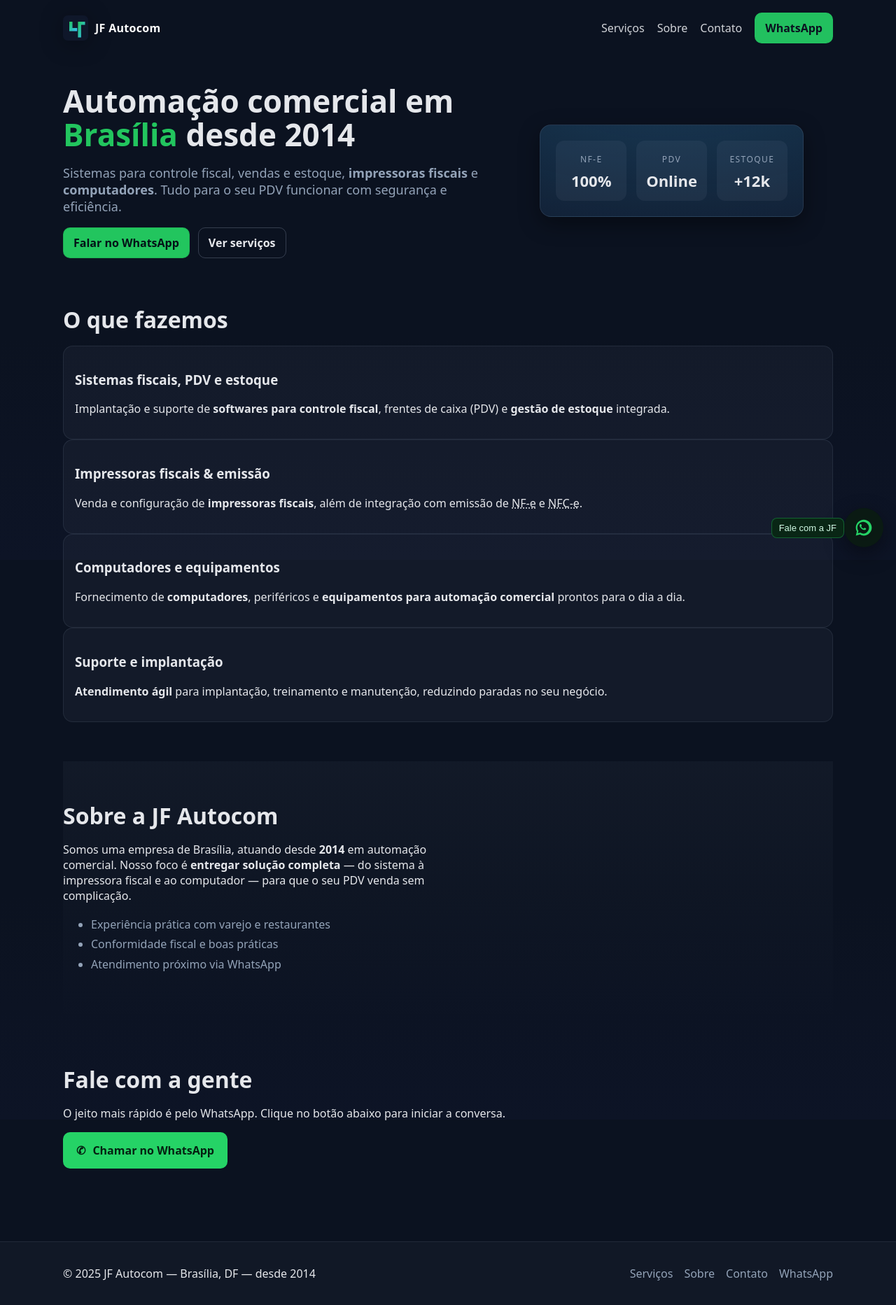
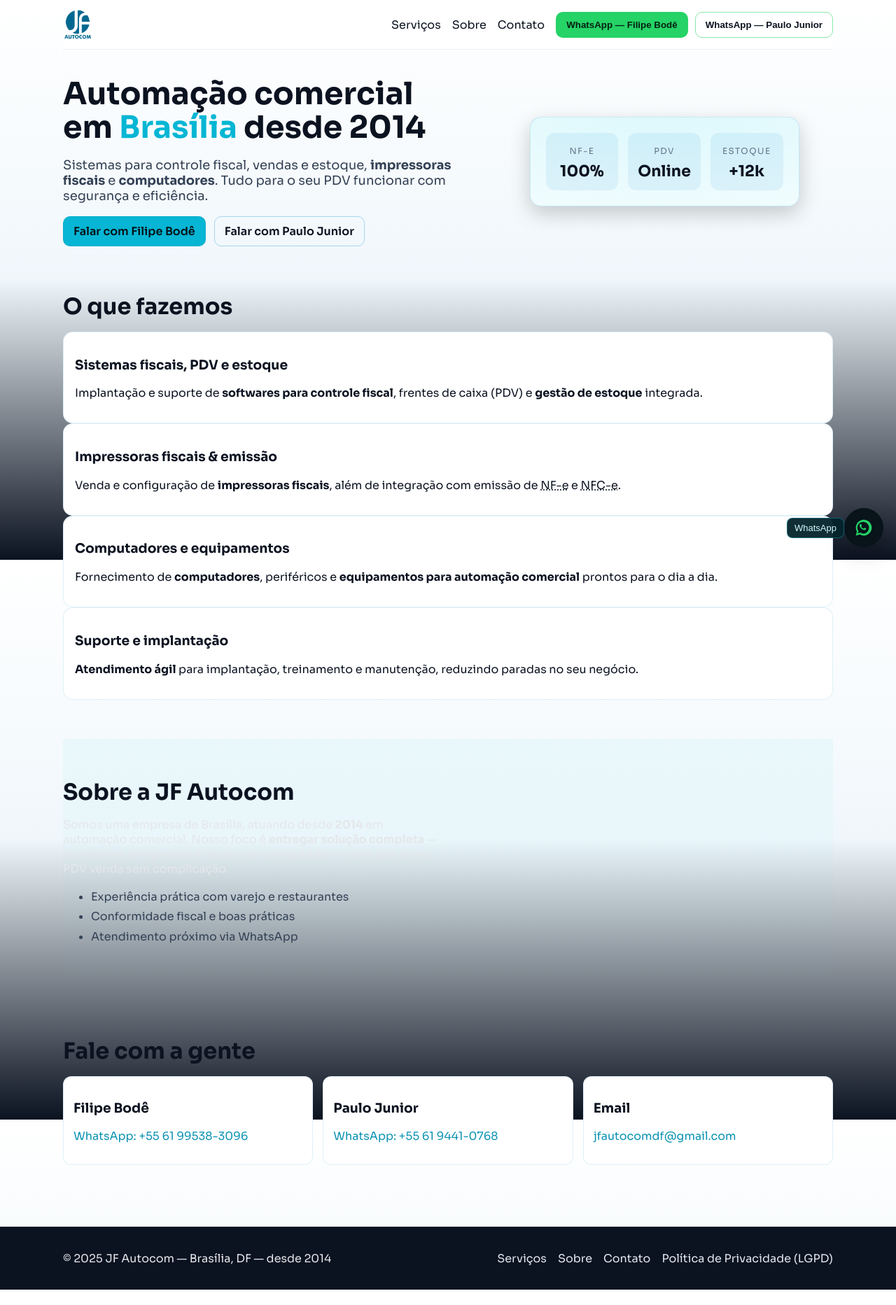
Before and after one commit to filipecbode/jfautocom, a plain HTML site: page index.html in a window 1280 px wide. Shown: the whole page at 70% size. After the commit the page ends 1843 px from the top, so only its background shows below. Drawn offline with Linux system fonts and the light colour scheme.

Commit message:
Add files via upload

```diff
--- a/index.html
+++ b/index.html
@@ -5,29 +5,34 @@
   <meta name="viewport" content="width=device-width, initial-scale=1" />
   <title>JF Autocom — Automação comercial em Brasília desde 2014</title>
   <meta name="description" content="Automação comercial em Brasília: sistemas para controle fiscal, vendas e estoque, impressoras fiscais e computadores. Desde 2014." />
-  <meta name="theme-color" content="#0f172a" />
-  <link rel="icon" href="assets/logo.svg" type="image/svg+xml" />
-  <link rel="preconnect" href="https://fonts.gstatic.com" crossorigin>
-  <link rel="preload" as="style" href="styles.css" />
-  <link rel="stylesheet" href="styles.css" />
+  <meta name="theme-color" content="#ffffff" />
+  <link rel="icon" href="assets/favicon-32.png" sizes="32x32" />
+  <link rel="icon" href="assets/icon-192.png" sizes="192x192" />
+  <link rel="apple-touch-icon" href="assets/apple-touch-icon.png" />
   <meta property="og:title" content="JF Autocom — Automação comercial" />
   <meta property="og:description" content="Soluções em automação comercial: sistemas fiscais, PDV, estoque, impressoras fiscais e computadores." />
   <meta property="og:type" content="website" />
   <meta property="og:locale" content="pt_BR" />
-  <!-- Ajuste a URL quando publicar -->
+  <meta property="og:image" content="assets/og-image.png" />
   <meta property="og:url" content="" />
+  <link rel="preconnect" href="https://fonts.googleapis.com">
+  <link rel="preconnect" href="https://fonts.gstatic.com" crossorigin>
+  <link href="https://fonts.googleapis.com/css2?family=Sora:wght@400;500;600;700&display=swap" rel="stylesheet">
+  <link rel="stylesheet" href="styles.css" />
 </head>
-<body>
+<body class="header-light">
   <header class="container header">
     <a class="brand" href="#inicio" aria-label="JF Autocom - início">
-      <img src="assets/logo.svg" alt="Logo JF Autocom" width="36" height="36" />
-      <span>JF Autocom</span>
+      <img src="assets/logo.png" alt="Logo JF Autocom" class="brand__logo" />
     </a>
     <nav class="nav">
       <a href="#servicos">Serviços</a>
       <a href="#sobre">Sobre</a>
       <a href="#contato">Contato</a>
-      <a class="btn btn--whatsapp" href="#whatsapp" onclick="return openWhatsApp()">WhatsApp</a>
+      <div class="split-cta">
+        <button class="btn btn--whatsapp" onclick="return openWhats('filipe')">WhatsApp — Filipe Bodê</button>
+        <button class="btn btn--whatsapp btn--outline" onclick="return openWhats('paulo')">WhatsApp — Paulo Junior</button>
+      </div>
     </nav>
   </header>
 
@@ -37,8 +42,8 @@
         <h1>Automação comercial em <span class="highlight">Brasília</span> desde 2014</h1>
         <p>Sistemas para controle fiscal, vendas e estoque, <strong>impressoras fiscais</strong> e <strong>computadores</strong>. Tudo para o seu PDV funcionar com segurança e eficiência.</p>
         <div class="cta">
-          <a class="btn btn--primary" href="#whatsapp" onclick="return openWhatsApp('Olá! Quero saber mais sobre os sistemas da JF Autocom.')">Falar no WhatsApp</a>
-          <a class="btn btn--ghost" href="#servicos">Ver serviços</a>
+          <a class="btn btn--primary" href="#whatsapp" onclick="return openWhats('filipe','Olá! Quero saber mais sobre os sistemas da JF Autocom.')">Falar com Filipe Bodê</a>
+          <a class="btn btn--ghost" href="#whatsapp" onclick="return openWhats('paulo','Olá, Paulo! Preciso de uma cotação de automação comercial.')">Falar com Paulo Junior</a>
         </div>
       </div>
       <div class="hero__media" aria-hidden="true">
@@ -88,13 +93,20 @@
 
     <section id="contato" class="section container">
       <h2>Fale com a gente</h2>
-      <p>O jeito mais rápido é pelo WhatsApp. Clique no botão abaixo para iniciar a conversa.</p>
-      <p>
-        <a class="btn btn--whatsapp btn--lg" href="#whatsapp" onclick="return openWhatsApp('Olá! Preciso de automação comercial para minha empresa.')">
-          <span class="wa-icon" aria-hidden="true">✆</span>
-          <span>Chamar no WhatsApp</span>
-        </a>
-      </p>
+      <div class="contact-cards">
+        <article class="contact">
+          <h3>Filipe Bodê</h3>
+          <p><a href="#whatsapp" onclick="return openWhats('filipe')">WhatsApp: +55 61 99538-3096</a></p>
+        </article>
+        <article class="contact">
+          <h3>Paulo Junior</h3>
+          <p><a href="#whatsapp" onclick="return openWhats('paulo')">WhatsApp: +55 61 9441-0768</a></p>
+        </article>
+        <article class="contact">
+          <h3>Email</h3>
+          <p><a href="mailto:jfautocomdf@gmail.com">jfautocomdf@gmail.com</a></p>
+        </article>
+      </div>
     </section>
   </main>
 
@@ -105,37 +117,26 @@
         <a href="#servicos">Serviços</a>
         <a href="#sobre">Sobre</a>
         <a href="#contato">Contato</a>
-        <a href="#whatsapp" onclick="return openWhatsApp()">WhatsApp</a>
+        <a href="privacy.html">Política de Privacidade (LGPD)</a>
       </nav>
     </div>
   </footer>
 
-  <!-- Botão flutuante do WhatsApp -->
-  <button class="fab" aria-label="Abrir conversa no WhatsApp" onclick="openWhatsApp()">
-    <svg xmlns="http://www.w3.org/2000/svg" viewBox="0 0 32 32" width="28" height="28" aria-hidden="true">
-      <path fill="#25D366" d="M19.11 17.19c-.26-.13-1.54-.76-1.77-.84-.24-.09-.41-.13-.59.13-.17.26-.67.84-.82 1.02-.15.17-.3.2-.56.07-.26-.13-1.09-.4-2.08-1.27-.77-.69-1.29-1.54-1.45-1.8-.15-.26-.02-.4.11-.53.12-.12.26-.3.4-.45.13-.15.17-.26.26-.43.09-.17.04-.32-.02-.45-.06-.13-.59-1.41-.81-1.93-.21-.5-.43-.43-.59-.44-.15-.01-.32-.01-.49-.01-.17 0-.45.06-.69.32-.24.26-.9.88-.9 2.15 0 1.26.93 2.48 1.06 2.65.13.17 1.83 2.8 4.44 3.91.62.27 1.1.43 1.47.55.62.2 1.19.17 1.64.1.5-.07 1.54-.63 1.76-1.25.22-.62.22-1.15.15-1.26-.06-.1-.23-.16-.49-.29z"/>
-      <path fill="#25D366" d="M16 3C8.82 3 3 8.82 3 16c0 2.29.61 4.46 1.67 6.33L3 29l6.86-1.8C11.66 28.36 13.76 29 16 29c7.18 0 13-5.82 13-13S23.18 3 16 3zm0 23c-1.98 0-3.82-.58-5.35-1.58l-.38-.24-4.05 1.06 1.09-3.95-.25-.4C6.06 19.82 5.5 18 5.5 16 5.5 10.76 9.76 6.5 15 6.5S24.5 10.76 24.5 16 20.24 26 15 26z"/>
-    </svg>
-    <span class="fab__badge">Fale com a JF</span>
-  </button>
+  <!-- Botão flutuante do WhatsApp (menu com 2 contatos) -->
+  <div class="fab-group">
+    <div class="fab-menu" id="fabMenu" aria-label="Contatos WhatsApp">
+      <button class="fab-option" onclick="openWhats('filipe')">Filipe Bodê</button>
+      <button class="fab-option" onclick="openWhats('paulo')">Paulo Junior</button>
+    </div>
+    <button class="fab" aria-label="Abrir menu do WhatsApp" id="fabToggle">
+      <svg xmlns="http://www.w3.org/2000/svg" viewBox="0 0 32 32" width="28" height="28" aria-hidden="true">
+        <path fill="#25D366" d="M19.11 17.19c-.26-.13-1.54-.76-1.77-.84-.24-.09-.41-.13-.59.13-.17.26-.67.84-.82 1.02-.15.17-.3.2-.56.07-.26-.13-1.09-.4-2.08-1.27-.77-.69-1.29-1.54-1.45-1.8-.15-.26-.02-.4.11-.53.12-.12.26-.3.4-.45.13-.15.17-.26.26-.43.09-.17.04-.32-.02-.45-.06-.13-.59-1.41-.81-1.93-.21-.5-.43-.43-.59-.44-.15-.01-.32-.01-.49-.01-.17 0-.45.06-.69.32-.24.26-.9.88-.9 2.15 0 1.26.93 2.48 1.06 2.65.13.17 1.83 2.8 4.44 3.91.62.27 1.1.43 1.47.55.62.2 1.19.17 1.64.1.5-.07 1.54-.63 1.76-1.25.22-.62.22-1.15.15-1.26-.06-.1-.23-.16-.49-.29z"/>
+        <path fill="#25D366" d="M16 3C8.82 3 3 8.82 3 16c0 2.29.61 4.46 1.67 6.33L3 29l6.86-1.8C11.66 28.36 13.76 29 16 29c7.18 0 13-5.82 13-13S23.18 3 16 3zm0 23c-1.98 0-3.82-.58-5.35-1.58l-.38-.24-4.05 1.06 1.09-3.95-.25-.4C6.06 19.82 5.5 18 5.5 16 5.5 10.76 9.76 6.5 15 6.5S24.5 10.76 24.5 16 20.24 26 15 26z"/>
+      </svg>
+      <span class="fab__badge">WhatsApp</span>
+    </button>
+  </div>
 
   <script src="script.js"></script>
-
-  <!-- Dados estruturados (ajuste a URL e dados quando publicar) -->
-  <script type="application/ld+json">
-  {
-    "@context": "https://schema.org",
-    "@type": "LocalBusiness",
-    "name": "JF Autocom",
-    "description": "Automação comercial em Brasília: sistemas para controle fiscal, PDV, estoque, impressoras fiscais e computadores.",
-    "areaServed": "Brasília, DF",
-    "foundingDate": "2014-01-01",
-    "url": "",
-    "telephone": "+55 61 99538-3096",
-    "sameAs": [
-      "https://wa.me/5561995383096"
-    ]
-  }
-  </script>
 </body>
 </html>
--- a/script.js
+++ b/script.js
@@ -1,23 +1,39 @@
-// Todas as labels estão em pt-BR
-const WA_NUMBER = '5561995383096'; // número no formato internacional sem +
+// Contatos WhatsApp
+const WA = {
+  filipe: '5561995383096',
+  paulo: '556194410768',
+};
 
-function openWhatsApp(message){
+function openWhats(who, message){
+  const number = WA[who] || WA['filipe'];
   const defaultMsg = message || 'Olá! Vim pelo site da JF Autocom e quero saber mais.';
-  const url = new URL(`https://wa.me/${WA_NUMBER}`);
-  url.searchParams.set('text', defaultMsg);
-
-  // UTM simples para referência (aparece só para você no texto)
+  const url = new URL(`https://wa.me/${number}`);
   const ref = `
 
 (Origem: site — ${location.hostname}${location.pathname})`;
   url.searchParams.set('text', defaultMsg + ref);
-
   window.open(url.toString(), '_blank', 'noopener');
-  return false; // evita navegação do link
+  return false;
 }
 
-// Atualiza ano no footer
+// Atualiza ano e gerencia header em scroll
 (function(){
   const y = document.getElementById('year');
   if(y) y.textContent = new Date().getFullYear();
+
+  const onScroll = () => {
+    if (window.scrollY > 4) document.body.classList.add('is-scrolled');
+    else document.body.classList.remove('is-scrolled');
+  };
+  window.addEventListener('scroll', onScroll, { passive: true });
+  onScroll();
+
+  // FAB menu toggle
+  const toggle = document.getElementById('fabToggle');
+  const menu = document.getElementById('fabMenu');
+  if(toggle && menu){
+    toggle.addEventListener('click', () => {
+      menu.classList.toggle('open');
+    });
+  }
 })();
--- a/styles.css
+++ b/styles.css
@@ -1,93 +1,101 @@
-/* ====== Base ====== */
+/* ====== Base (paleta ciano, fonte Sora) ====== */
 :root{
-  --bg: #0b1220;
-  --card: #0f172a;
-  --text: #e5e7eb;
-  --muted: #93a3b8;
-  --primary: #22c55e;
-  --primary-strong: #16a34a;
-  --wa: #25D366;
-  --accent: #38bdf8;
-  --shadow: 0 10px 30px rgba(0,0,0,.4);
+  --bg: #0b1220;              /* fundo geral escuro */
+  --card: #0f172a;            /* cartões */
+  --text: #0b1220;            /* texto escuro p/ header claro */
+  --text-invert: #e5e7eb;     /* texto claro */
+  --muted: #6b7280;           /* cinza médio */
+  --primary: #06B6D4;         /* ciano principal */
+  --primary-strong: #0891B2;  /* ciano hover */
+  --wa: #25D366;              /* WhatsApp */
+  --accent: #22D3EE;          /* ciano claro */
+  --shadow: 0 10px 30px rgba(0,0,0,.2);
 }
 *{ box-sizing: border-box }
 html,body{ height:100% }
 body{
-  margin:0; font-family: system-ui, -apple-system, Segoe UI, Roboto, Ubuntu, "Helvetica Neue", Arial, Noto Sans, "Apple Color Emoji","Segoe UI Emoji";
-  background: linear-gradient(180deg, #0b1220 0%, #0b1220 60%, #0d1426 100%);
-  color: var(--text);
+  margin:0; font-family: 'Sora', system-ui, -apple-system, Segoe UI, Roboto, Ubuntu, 'Helvetica Neue', Arial, Noto Sans;
+  background: linear-gradient(180deg, #ffffff 0%, #f0f7fb 50%, #0b1220 100%);
+  color: var(--text-invert);
 }
 img{ max-width:100%; display:block }
-a{ color: var(--accent); text-decoration: none }
+a{ color: var(--primary-strong); text-decoration: none }
 .container{ width:min(1100px, 92%); margin:0 auto }
 
-/* ====== Header ====== */
-.header{ display:flex; align-items:center; justify-content:space-between; padding:18px 0 }
-.brand{ display:flex; align-items:center; gap:10px; font-weight:700; color:#fff; letter-spacing:.3px }
-.brand img{ filter: drop-shadow(0 4px 16px rgba(0,0,0,.35)) }
-.nav{ display:flex; gap:18px; align-items:center }
-.nav a{ color: var(--text); opacity:.9 }
-.nav a.btn{ color:#0b1220 }
+/* ====== Header (claro com sombra ao rolar) ====== */
+.header{ position: sticky; top:0; z-index:50; display:flex; align-items:center; justify-content:space-between; padding:14px 0; transition: background .2s ease, box-shadow .2s ease }
+.header .brand__logo{ height: 42px; width: auto }
+.header .nav{ display:flex; gap:16px; align-items:center }
+.header a{ color:#0b1220 }
+.header .split-cta{ display:flex; gap:10px; flex-wrap:wrap }
+
+.header::before{ content:''; position:absolute; inset:0; z-index:-1; backdrop-filter: saturate(140%) blur(8px) }
+body.header-light .header{ background: rgba(255,255,255,.88); box-shadow: 0 1px 0 rgba(0,0,0,.06) }
+body.is-scrolled .header{ background: rgba(255,255,255,.98); box-shadow: 0 10px 30px rgba(0,0,0,.08) }
 
 /* ====== Hero ====== */
-.hero{ display:grid; grid-template-columns: 1.3fr 1fr; align-items:center; gap:40px; padding:40px 0 10px }
+.hero{ display:grid; grid-template-columns: 1.2fr 1fr; align-items:center; gap:40px; padding:40px 0 10px; color:#0b1220 }
 .hero__text h1{ font-size: clamp(28px, 4vw, 44px); line-height:1.1; margin: 0 0 12px }
-.hero__text p{ color: var(--muted); font-size: clamp(16px, 2.3vw, 18px) }
+.hero__text p{ color: #334155; font-size: clamp(16px, 2.3vw, 18px) }
 .highlight{ color: var(--primary) }
 .cta{ display:flex; gap:12px; margin-top:18px; flex-wrap: wrap }
 .hero__media{ display:flex; justify-content:center }
 .dashboard-card{
-  background: radial-gradient(1200px 500px at 50% -40%, rgba(56,189,248,.2), transparent 60%), var(--card);
-  border: 1px solid rgba(148,163,184,.15); border-radius: 16px; padding: 22px; box-shadow: var(--shadow);
+  background: radial-gradient(1200px 500px at 50% -40%, rgba(34,211,238,.18), transparent 60%), #ffffff;
+  border: 1px solid rgba(2,132,199,.15); border-radius: 16px; padding: 22px; box-shadow: var(--shadow);
   display:grid; grid-template-columns: repeat(3,1fr); gap:14px; min-width: 320px;
 }
-.kpi{ background: rgba(148,163,184,.08); border-radius: 12px; padding: 14px; text-align:center }
-.kpi span{ color: var(--muted); font-size:12px; text-transform: uppercase; letter-spacing: .12em }
+.kpi{ background: rgba(2,132,199,.08); border-radius: 12px; padding: 14px; text-align:center; color:#0b1220 }
+.kpi span{ color: #64748b; font-size:12px; text-transform: uppercase; letter-spacing: .12em }
 .kpi strong{ display:block; font-size: 22px; margin-top: 6px }
 
 /* ====== Sections ====== */
 .section{ padding: 56px 0 }
-.section h2{ font-size: clamp(22px, 3vw, 32px); margin:0 0 16px }
-.section--alt{ background: linear-gradient(180deg, rgba(148,163,184,.05), transparent) }
+.section h2{ font-size: clamp(22px, 3vw, 32px); margin:0 0 16px; color:#0b1220 }
+.section--alt{ background: linear-gradient(180deg, rgba(34,211,238,.06), transparent) }
 .cards{ grid-template-columns: repeat( auto-fit, minmax(240px, 1fr) ); gap:16px }
-.card{ background: rgba(148,163,184,.06); border:1px solid rgba(148,163,184,.12); border-radius: 14px; padding:16px; transition: transform .2s ease, border-color .2s ease }
-.card:hover{ transform: translateY(-3px); border-color: rgba(56,189,248,.35) }
-.list{ color: var(--muted); line-height:1.8 }
+.card{ background: #ffffff; border:1px solid rgba(2,132,199,.12); border-radius: 14px; padding:16px; transition: transform .2s ease, border-color .2s ease; color:#0b1220 }
+.card:hover{ transform: translateY(-3px); border-color: rgba(2,132,199,.35) }
+.list{ color: #334155; line-height:1.8 }
 .cols{ display:grid; grid-template-columns: 1fr 1fr; gap:24px }
+.contact-cards{ display:grid; grid-template-columns: repeat( auto-fit, minmax(220px, 1fr)); gap:14px }
+.contact{ background: #ffffff; border:1px solid rgba(2,132,199,.12); border-radius: 12px; padding:14px; color:#0b1220 }
 
-/* ====== Footer ====== */
-.footer{ border-top:1px solid rgba(148,163,184,.12); margin-top: 32px; background: rgba(148,163,184,.04) }
+/* ====== Footer (escuro) ====== */
+.footer{ border-top:1px solid rgba(148,163,184,.12); margin-top: 32px; background: #0b1220; color: var(--text-invert) }
 .footer__inner{ display:flex; align-items:center; justify-content:space-between; gap:16px; padding:18px 0; flex-wrap: wrap }
 .footer__nav{ display:flex; gap:16px }
-.footer a{ color: var(--muted) }
+.footer a{ color: #e2e8f0 }
 
 /* ====== Buttons ====== */
 .btn{ display:inline-flex; align-items:center; justify-content:center; gap:10px; padding:10px 14px; border-radius:10px; font-weight:600; border:1px solid transparent; cursor:pointer }
-.btn--primary{ background: var(--primary); color:#041117; border-color: rgba(0,0,0,.1) }
+.btn--primary{ background: var(--primary); color:#041117; border-color: rgba(0,0,0,.05) }
 .btn--primary:hover{ background: var(--primary-strong) }
-.btn--ghost{ background: transparent; color: var(--text); border-color: rgba(148,163,184,.3) }
-.btn--ghost:hover{ border-color: rgba(56,189,248,.6) }
+.btn--ghost{ background: transparent; color:#0b1220; border-color: rgba(2,132,199,.3) }
+.btn--ghost:hover{ border-color: rgba(2,132,199,.6) }
 .btn--whatsapp{ background: var(--wa); color: #052011 }
-.btn--whatsapp:hover{ filter: brightness(1.05) }
+.btn--whatsapp.btn--outline{ background: transparent; color:#0b1220; border:1px solid rgba(37,211,102,.55) }
+.btn--whatsapp.btn--outline:hover{ background: rgba(16,185,129,.08) }
 .btn--lg{ padding: 14px 18px; font-size: 16px }
 
-/* ====== FAB (WhatsApp) ====== */
-.fab{
-  position: fixed; right: 18px; bottom: 18px; width: 56px; height: 56px; border-radius: 999px; border:none; cursor: pointer;
-  display:flex; align-items:center; justify-content:center; gap:8px;
-  background: #0b1b14; box-shadow: var(--shadow);
-}
-.fab svg{ filter: drop-shadow(0 4px 12px rgba(0,0,0,.35)) }
-.fab__badge{
-  position: absolute; right: 64px; white-space: nowrap; background: #092615; border: 1px solid rgba(37, 211, 102, .35);
-  color: #d1fae5; padding:6px 10px; border-radius: 8px; font-size: 13px; opacity:.95;
-  transform: translateX(8px); animation: slideIn .6s cubic-bezier(.2,.8,.2,1) both;
-}
-@keyframes slideIn{ from{ opacity:0; transform: translateX(30px) } to{ opacity:1; transform: translateX(8px) } }
+/* ====== FAB menu ====== */
+.fab-group{ position: fixed; right: 18px; bottom: 18px; display:flex; flex-direction: column; align-items:flex-end; gap:8px }
+.fab{ width: 56px; height: 56px; border-radius: 999px; border:none; cursor: pointer; display:flex; align-items:center; justify-content:center; background: #08131a; box-shadow: var(--shadow); position: relative }
+.fab__badge{ position: absolute; right: 64px; white-space: nowrap; background: #05232b; border: 1px solid rgba(34,211,238,.35); color: #cffafe; padding:6px 10px; border-radius: 8px; font-size: 13px; opacity:.95; transform: translateX(8px) }
+.fab-menu{ display:none; background: #ffffff; border:1px solid rgba(2,132,199,.18); border-radius: 12px; padding:8px; box-shadow: var(--shadow); margin-bottom: 6px }
+.fab-menu.open{ display:flex; flex-direction: column; gap:6px }
+.fab-option{ background:#0EA5E9; color:white; border:none; border-radius:8px; padding:8px 12px; cursor:pointer; font-weight:600 }
+.fab-option:nth-child(2){ background:#06B6D4 }
+.fab-option:hover{ filter: brightness(1.05) }
 
 /* ====== Responsive ====== */
 @media (max-width: 880px){
   .hero{ grid-template-columns: 1fr; padding-top: 20px }
   .hero__media{ order: -1 }
   .cols{ grid-template-columns: 1fr }
+  .header .split-cta{ display:none }
 }
+
+/* ====== Legal page ====== */
+.legal{ color:#0b1220 }
+.legal h1, .legal h2{ color:#0b1220 }
```
Also changed, not shown: privacy.html (added, +87 -0 lines), assets/apple-touch-icon.png (added), assets/favicon-32.png (added), assets/icon-192.png (added), assets/icon-512.png (added), assets/logo.png (added), assets/og-image.png (added), 1 other file.
